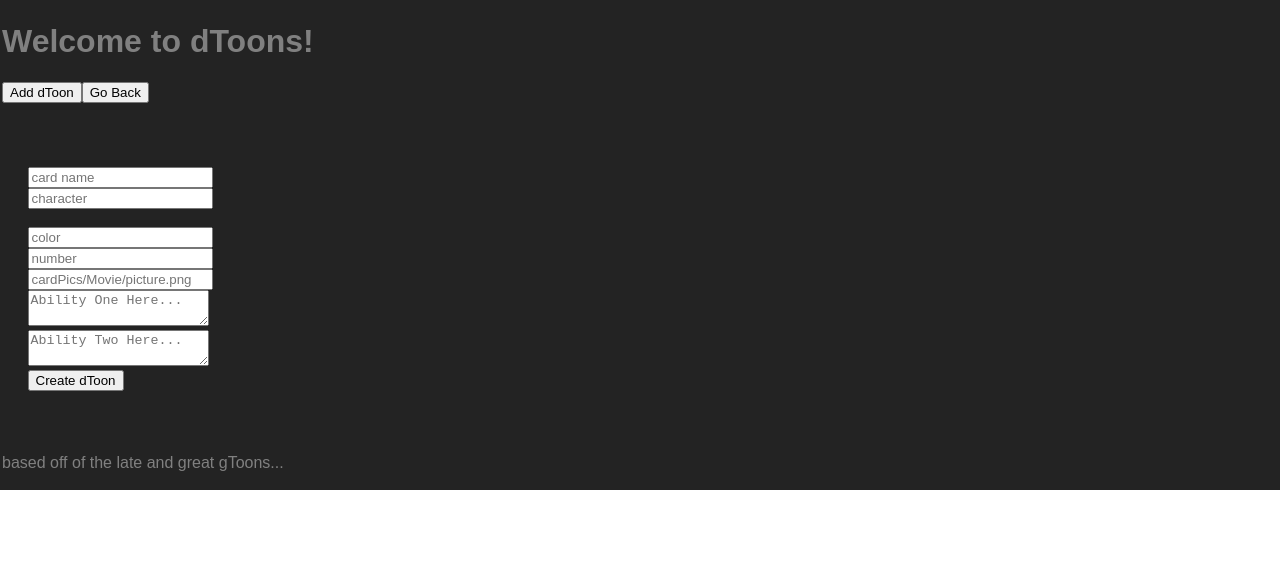
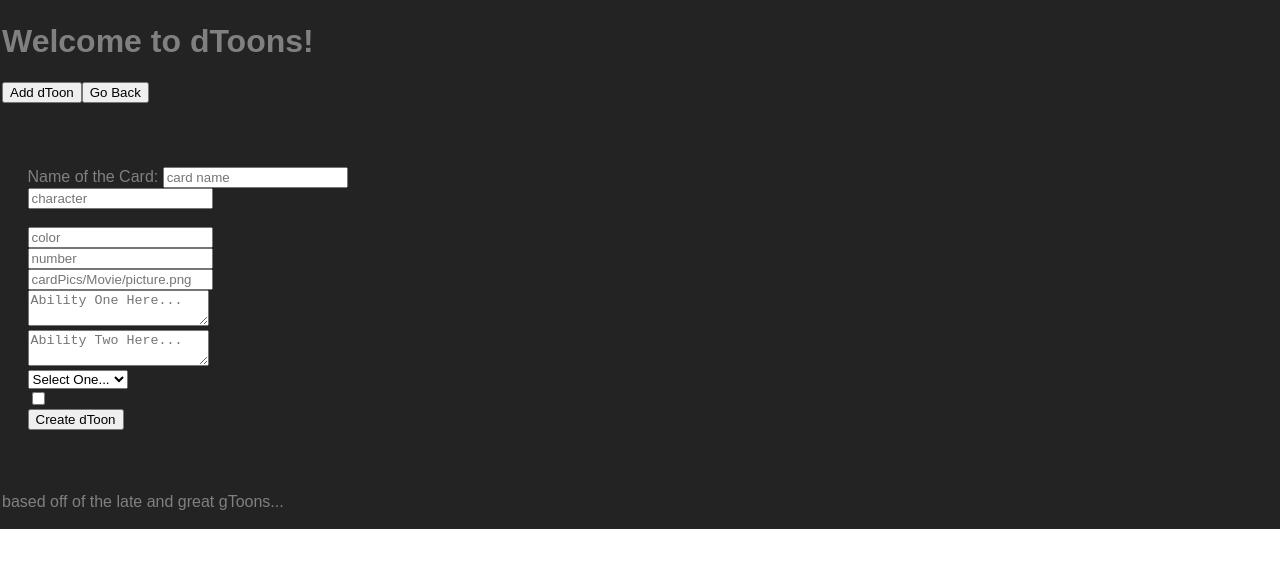
Before and after one commit to barbedStingray/dToons, a React (Create React App) app: page /#/admin in a window 1280 px wide. Shown: the top 568 px of the page. Built offline with nearby package versions, Linux system fonts and the light colour scheme; no server answers.

Commit message:
refactor and input work

```diff
--- a/src/components/AddDtoon/AddDtoon.jsx
+++ b/src/components/AddDtoon/AddDtoon.jsx
@@ -6,6 +6,8 @@ import axios from 'axios';
 
 import CardNameInput from './CardNameInput/CardNameInput';
 import CharacterNameInput from './CharacterNameInput/CharacterNameInput';
+import CardType from './CardType/CardType';
+import CardKind from './CardKind/CardKind';
 
 
 import './AddDtoon.css';
@@ -23,6 +25,9 @@ function AddDtoon(props) {
     const [cardImage, setCardImage] = useState('');
     const [abilityOne, setAbilityOne] = useState('');
     const [abilityTwo, setAbilityTwo] = useState('');
+    const [cardType, setCardType] = useState('');
+    const [cardKind, setCardKind] = useState('');
+
 
 
     // POST request /dtoons
@@ -37,7 +42,9 @@ function AddDtoon(props) {
             number: number,
             image: cardImage,
             abilityone: abilityOne,
-            abilitytwo: abilityTwo
+            abilitytwo: abilityTwo,
+            type: cardType,
+            kind: cardKind
 
         }).then((response) => {
 
@@ -73,7 +80,6 @@ function AddDtoon(props) {
 
                 <br />
 
-                {/* Character color  */}
                 <input
                     value={color}
                     onChange={(e) => setColor(e.target.value)}
@@ -84,7 +90,6 @@ function AddDtoon(props) {
 
                 <br />
 
-                {/* Character number  */}
                 <input
                     value={number}
                     onChange={(e) => setNumber(e.target.value)}
@@ -95,7 +100,6 @@ function AddDtoon(props) {
 
                 <br />
 
-                {/* Character image  */}
                 <input
                     value={cardImage}
                     onChange={(e) => setCardImage(e.target.value)}
@@ -106,7 +110,6 @@ function AddDtoon(props) {
 
                 <br />
 
-                {/* Character image  */}
                 <textarea
                     value={abilityOne}
                     onChange={(e) => setAbilityOne(e.target.value)}
@@ -117,7 +120,6 @@ function AddDtoon(props) {
 
                 <br />
 
-                {/* Character image  */}
                 <textarea
                     value={abilityTwo}
                     onChange={(e) => setAbilityTwo(e.target.value)}
@@ -126,7 +128,19 @@ function AddDtoon(props) {
                 </textarea>
                 {abilityTwo}
 
-                <br />
+                <CardType
+                    cardType={cardType}
+                    setCardType={setCardType}
+                />
+
+                <CardKind
+                    cardKind={cardKind}
+                    setCardKind={setCardKind}
+                    cardType={cardType}
+                    setCardType={setCardType}
+
+                />
+
 
                 <button>Create dToon</button>
             </form>
--- /dev/null
+++ b/src/components/AddDtoon/CardKind/CardKind.jsx
@@ -0,0 +1,32 @@
+
+function CardKind(props) {
+
+
+    // if (props.cardType === 'person') {
+    //     <> <option value="king">King</option>
+    //         <option value="queen">Queen</option>
+    //         <option value="princess">Princess</option> </>
+    // }
+    // else if (props.cardType === 'animal') {
+    //     <> <option value="bug">Bug</option>
+    //         <option value="bird">Bird</option>
+    //         <option value="dinosaur">Dinosaur</option> </>
+    // }
+    // else {
+    //     <option value="none">please select...</option>
+    // }
+
+
+    return (
+        <div id="card-kind">
+            <input
+                value={props.cardKind}
+                onChange={(e) => props.setCardKind(e.target.value)}
+                type="checkbox" >
+            </input>
+            {props.cardKind}
+
+        </div>
+    )
+}
+export default CardKind;
--- a/src/components/AddDtoon/CardNameInput/CardNameInput.jsx
+++ b/src/components/AddDtoon/CardNameInput/CardNameInput.jsx
@@ -5,12 +5,12 @@ function CardNameInput(props) {
 
     return (
         <div id="input-div">
-            <input
+            <label>Name of the Card: <input
                     value={props.cardName}
                     onChange={(e) => props.setCardName(e.target.value)}
                     type="text"
                     placeholder="card name">
-                </input>
+                </input></label>
                 {props.cardName}
         </div>
     )
--- /dev/null
+++ b/src/components/AddDtoon/CardType/CardType.jsx
@@ -0,0 +1,23 @@
+
+function CardType(props) {
+
+    return (
+        <div id="card-type">
+            <select
+                value={props.cardType}
+                onChange={(e) => props.setCardType(e.target.value)}
+                name="cardType"
+                type="text"
+                placeholder="card Type Here...">
+                    <option value="none">Select One...</option>
+                    <option value="person">Person</option>
+                    <option value="animal">Animal</option>
+                    <option value="legend">Legend</option>
+                    <option value="object">Object</option>
+                    <option value="place">Place</option>
+            </select>
+            {props.cardType}
+        </div>
+    )
+}
+export default CardType;
--- a/src/components/DtoonDesc/DtoonDesc.jsx
+++ b/src/components/DtoonDesc/DtoonDesc.jsx
@@ -23,6 +23,8 @@ function DtoonDesc() {
             <p>Number: {description.number}</p>
             <p>Abilityone: {description.abilityone}</p>
             <p>Abilitytwo: {description.abilitytwo}</p>
+            <p>card Type: {description.type}</p>
+            <p>card Kind: {description.kind}</p>
 
         </div>
     )
```
Also changed, not shown: 1 other file (tests, documents, lock files or other folders).
